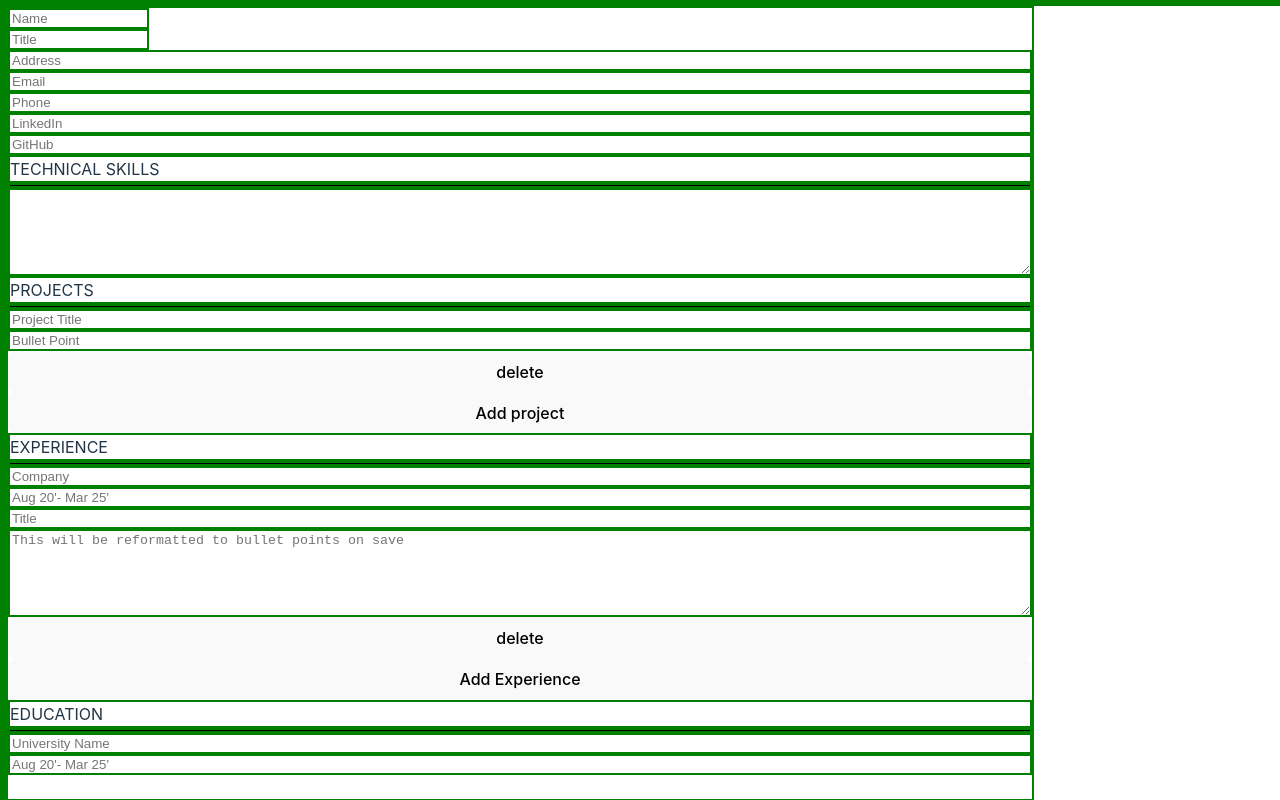
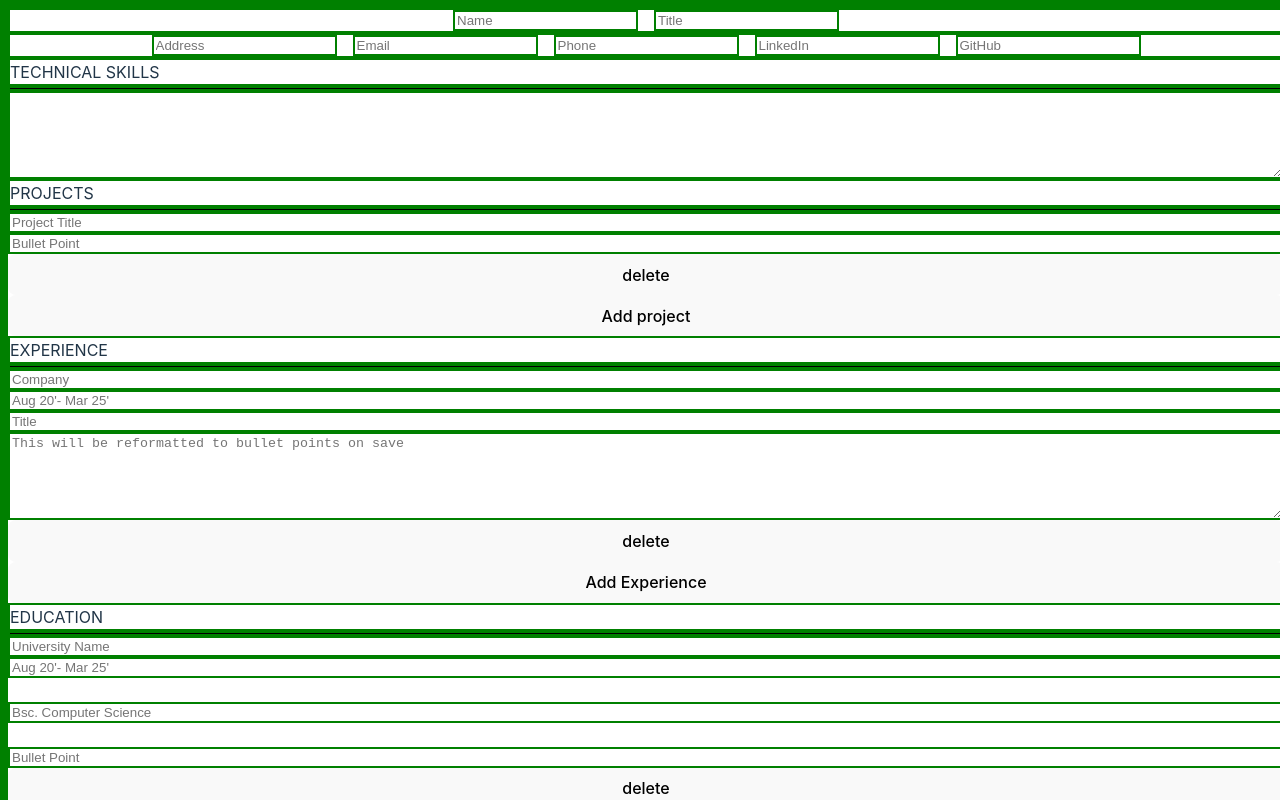
Before and after one commit to Eveieve/CV-builder, a React (Vite) app in the folder vite-project/: page / in a window 1280 px wide. Shown: the top 800 px of the page. Built offline with nearby package versions, Linux system fonts and the light colour scheme.

Commit message:
[css] position using flexbox

```diff
--- a/vite-project/src/Personal.jsx
+++ b/vite-project/src/Personal.jsx
@@ -3,37 +3,40 @@ function Personal({ ...props }) {
   /// spreading (...props) is only doing onChange = {onChange}
   return (
     <>
+      <div className="personal-one">
         <input
           {...props}
-        className="personal-one name"
+          className="name"
           placeholder="Name"
           name="name"
           value={name}
         />
         <input
           {...props}
-        className="personal-one title"
+          className="title"
           placeholder="Title"
           name="title"
           value={title}
         />
+      </div>
+      <div className="personal-two">
         <input
           {...props}
-        className="personal-two"
+          className="address"
           placeholder="Address"
           name="address"
           value={address}
         />
         <input
           {...props}
-        className="personal-two"
+          className="email"
           placeholder="Email"
           name="email"
           value={email}
         />
         <input
           {...props}
-        className="personal-two"
+          className="phone"
           placeholder="Phone"
           type="tel"
           name="phone"
@@ -41,18 +44,19 @@ function Personal({ ...props }) {
         />
         <input
           {...props}
-        className="personal-two"
+          className="linkedIn"
           placeholder="LinkedIn"
           name="linkedIn"
           value={linkedIn}
         />
         <input
           {...props}
-        className="personal-two"
+          className="gitHub"
           placeholder="GitHub"
           name="gitHub"
           value={gitHub}
         />
+      </div>
     </>
   );
 }
--- a/vite-project/src/index.css
+++ b/vite-project/src/index.css
@@ -85,24 +85,19 @@ body, html {
 form {
   display: flex;
   flex-direction: column;
-  max-width: 80%;
+  /* max-width: 80%; */
   height: auto;
 }
 
-
-input.name {
-  max-width: 10em;
-}
-input.title {
-  max-width: 10em;
-}
 .personal-one {
   display: flex;
-  /* justify-content: center;
-  align-items: center; */
+  justify-content: center;
+  gap: 1rem;
 }
 .personal-two {
   display: flex;
+  justify-content: center;
+  gap: 1rem;
 }
 .hidden {
   display:none;
```
Lines whose indentation alone changed are shown as unchanged.
